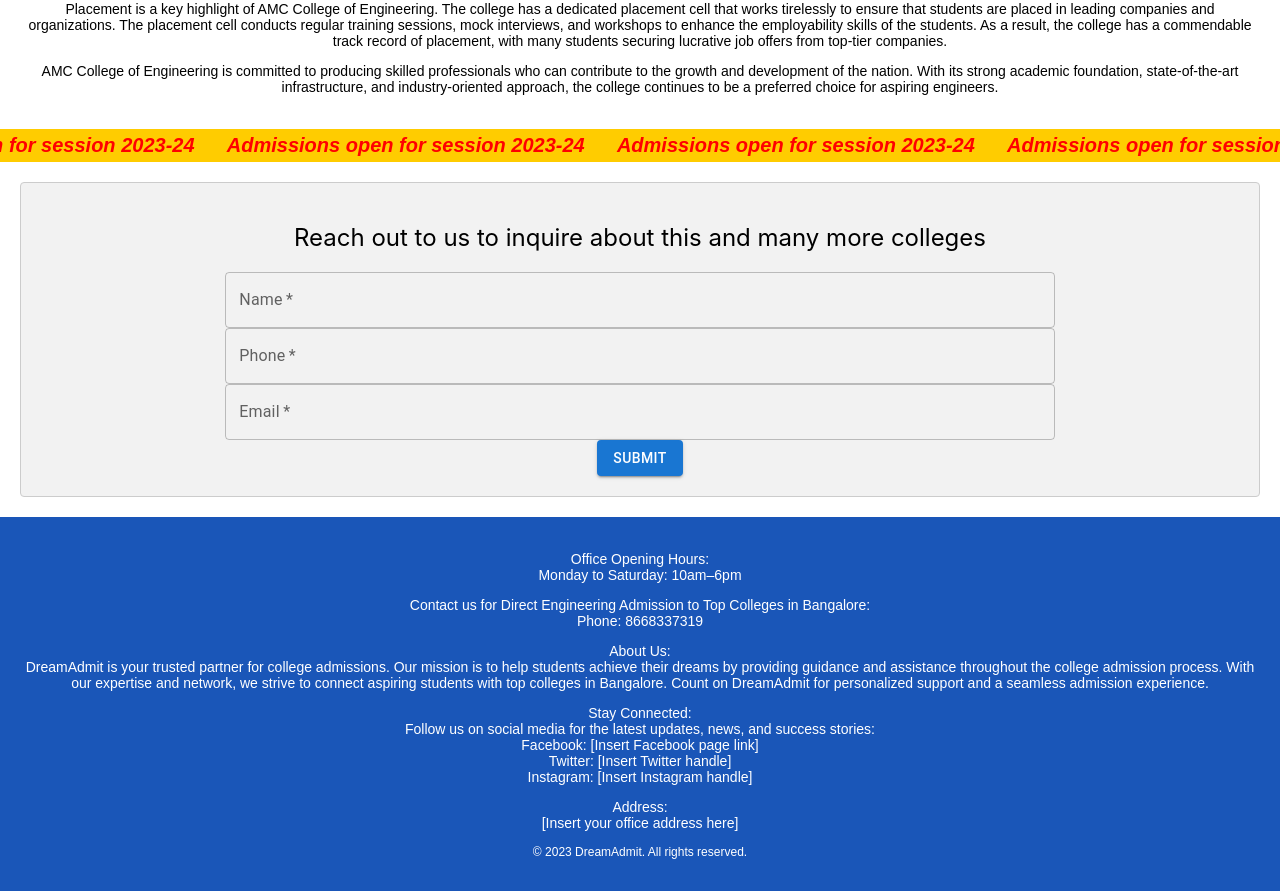
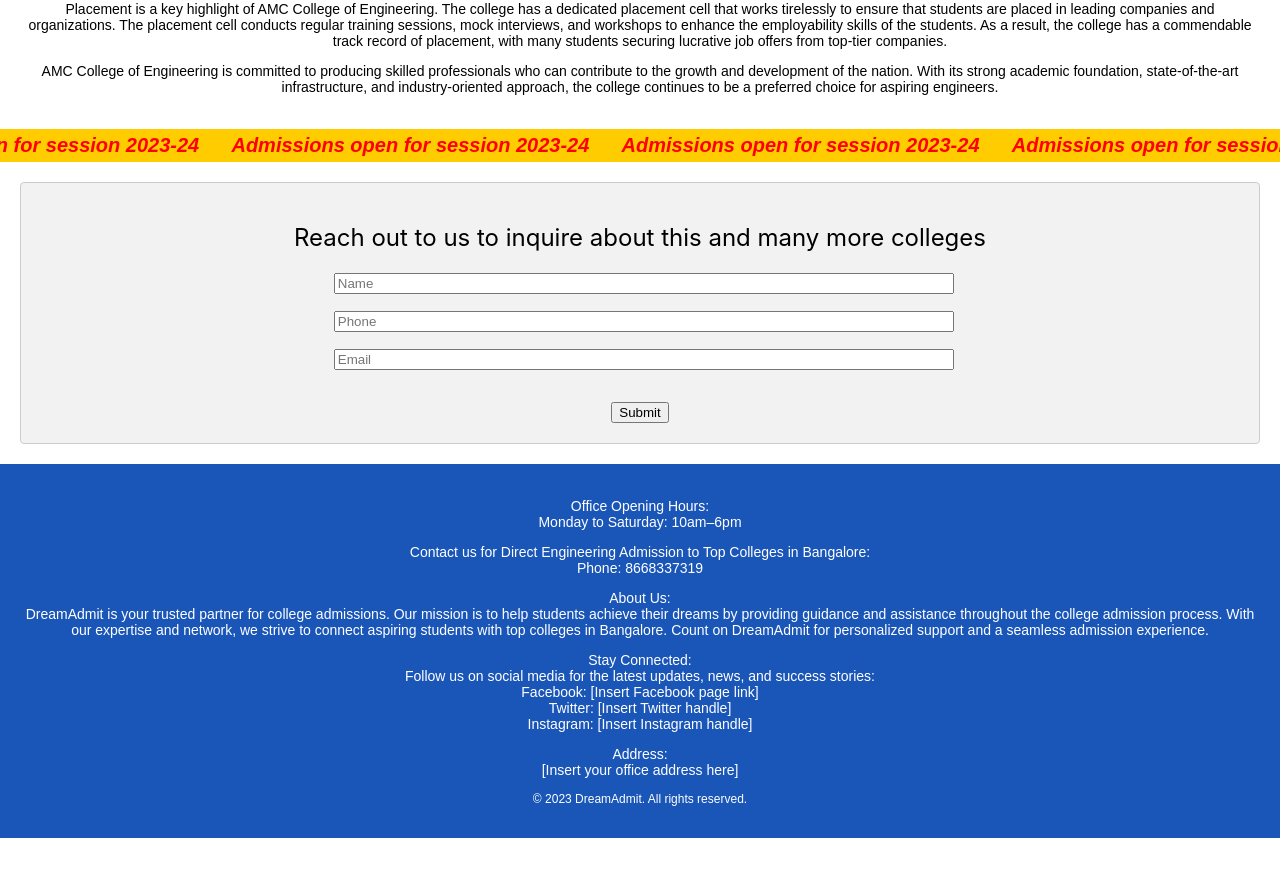
Before and after one commit to yudi43/LeadsGenLPTemplate, a React (Create React App) app: page / in a window 1280 px wide. Shown: the part 740-1631 px from the top of the page. After the commit the page ends 1578 px from the top, so only its background shows below. Built offline with nearby package versions, Linux system fonts and the light colour scheme.

Commit message:
Remove mui/styles for conflict resolutions

```diff
--- a/package.json
+++ b/package.json
@@ -6,7 +6,6 @@
     "@emotion/react": "^11.11.0",
     "@emotion/styled": "^11.11.0",
     "@mui/material": "^5.13.1",
-    "@mui/styles": "^5.13.2",
     "@testing-library/jest-dom": "^5.16.5",
     "@testing-library/react": "^13.4.0",
     "@testing-library/user-event": "^13.5.0",
--- a/src/components/about/AboutCollege.js
+++ b/src/components/about/AboutCollege.js
@@ -1,7 +1,6 @@
 import React from 'react';
-import { makeStyles } from '@mui/styles';
 
-const useStyles = makeStyles({
+const styles = {
   aboutCollege: {
     maxWidth: '100%',
     display: 'flex',
@@ -10,25 +9,23 @@ const useStyles = makeStyles({
     fontFamily: 'Arial, sans-serif',
     fontSize: '14px',
     fontWeight: '300',
-    color: '#000000', // Set text color to black
+    color: '#000000',
     textAlign: 'center',
     padding: '20px',
-    margin: '0 auto', // Added margin property
+    margin: '0 auto',
   },
   heading: {
     fontSize: '24px',
     fontWeight: 'bold',
     marginBottom: '20px',
   },
-});
+};
 
 const AboutCollege = () => {
-  const classes = useStyles();
-
   return (
-    <div className={classes.aboutCollege}>
+    <div style={styles.aboutCollege}>
       <div>
-      <h2 className={classes.heading}>About AMC College of Engineering, Bangalore</h2>
+        <h2 style={styles.heading}>About AMC College of Engineering, Bangalore</h2>
         <br />
         <p>
           AMC College of Engineering is a prestigious institution located in Bengaluru, Karnataka, India. Established in the year of its inception, it has consistently maintained a reputation for academic excellence and innovation. AMC College of Engineering offers a wide range of undergraduate and postgraduate programs in various fields of engineering and technology.
--- a/src/components/body/MainBody.js
+++ b/src/components/body/MainBody.js
@@ -1,16 +1,14 @@
 import React from 'react';
-import { makeStyles } from '@mui/styles';
 
-const useStyles = makeStyles({
+const styles = {
   mainBody: {
     width: '100%',
     // backgroundColor: '#80ffff',
   },
-});
+};
 
 const MainBody = ({ children }) => {
-    const classes = useStyles();
-  return <div className={classes.mainBody}>{children}</div>;
+  return <div style={styles.mainBody}>{children}</div>;
 };
 
 export default MainBody;
--- a/src/components/contactform/ContactForm.js
+++ b/src/components/contactform/ContactForm.js
@@ -1,9 +1,6 @@
 import React from 'react';
-import { makeStyles } from '@mui/styles';
-import TextField from '@mui/material/TextField';
-import Button from '@mui/material/Button';
 
-const useStyles = makeStyles({
+const styles = {
   contactForm: {
     display: 'flex',
     flexDirection: 'column',
@@ -26,53 +23,41 @@ const useStyles = makeStyles({
     marginBottom: '20px',
     fontWeight: 'normal',
   },
-});
+};
 
 const ContactForm = () => {
-  const classes = useStyles();
-
   const handleSubmit = (event) => {
     event.preventDefault();
     // Handle form submission logic here
   };
 
   return (
-    <div className={classes.contactForm}>
-      <h2 className={classes.heading}>
+    <div style={styles.contactForm}>
+      <h2 style={styles.heading}>
         Reach out to us to inquire about this and many more colleges
       </h2>
       <form onSubmit={handleSubmit}>
-        <TextField
-          className={classes.formField}
-          label="Name"
-          variant="outlined"
-          fullWidth
+        <input
+          style={styles.formField}
+          type="text"
+          placeholder="Name"
           required
         />
-        <TextField
-          className={classes.formField}
-          label="Phone"
-          variant="outlined"
+        <input
+          style={styles.formField}
           type="tel"
-          fullWidth
+          placeholder="Phone"
           required
         />
-        <TextField
-          className={classes.formField}
-          label="Email"
-          variant="outlined"
+        <input
+          style={styles.formField}
           type="email"
-          fullWidth
+          placeholder="Email"
           required
         />
-        <Button
-          className={classes.submitButton}
-          variant="contained"
-          color="primary"
-          type="submit"
-        >
+        <button style={styles.submitButton} type="submit">
           Submit
-        </Button>
+        </button>
       </form>
     </div>
   );
--- a/src/components/contactus/Contact.js
+++ b/src/components/contactus/Contact.js
@@ -1,7 +1,6 @@
 import React from 'react';
-import { makeStyles } from '@mui/styles';
 
-const useStyles = makeStyles({
+const styles = {
   contact: {
     width: '100%',
     backgroundColor: '#ffcc00',
@@ -15,56 +14,55 @@ const useStyles = makeStyles({
     overflow: 'hidden',
   },
   movingText: {
-    animation: '$moveLeft 20s linear infinite',
+    animation: 'moveLeft 20s linear infinite',
     whiteSpace: 'nowrap',
     fontWeight: 'bold',
     fontStyle: 'italic',
     fontSize: '20px',
     padding: '5px',
-    '@media (max-width: 768px)': {
-      fontSize: '18px',
   },
-    '@media (max-width: 480px)': {
-      fontSize: '16px',
-    },
-  },
-  '@keyframes moveLeft': {
-    '0%': {
-      transform: 'translateX(100%)',
-    },
-    '100%': {
-      transform: 'translateX(-100%)',
-    },
-  },
-});
+};
+
+// Define the keyframes animation outside the styles object
+const keyframes = `
+  @keyframes moveLeft {
+    0% {
+      transform: translateX(100%);
+    }
+    100% {
+      transform: translateX(-100%);
+    }
+  }
+`;
 
 const Contact = () => {
-  const classes = useStyles();
-
   return (
-    <div className={classes.contact}>
-      <div className={classes.movingText}>
+    <>
+      <style>{keyframes}</style> {/* Add the keyframes animation */}
+      <div style={styles.contact}>
+        <div style={styles.movingText}>
           Admissions open for session 2023-24&nbsp;&nbsp;&nbsp;&nbsp;
-      </div>{" "}
-      <div className={classes.movingText}>
+        </div>
+        <div style={styles.movingText}>
           Admissions open for session 2023-24&nbsp;&nbsp;&nbsp;&nbsp;
-      </div>{" "}
-      <div className={classes.movingText}>
+        </div>
+        <div style={styles.movingText}>
           Admissions open for session 2023-24&nbsp;&nbsp;&nbsp;&nbsp;
-      </div>{" "}
-      <div className={classes.movingText}>
+        </div>
+        <div style={styles.movingText}>
           Admissions open for session 2023-24&nbsp;&nbsp;&nbsp;&nbsp;
-      </div>{" "}
-      <div className={classes.movingText}>
+        </div>
+        <div style={styles.movingText}>
           Admissions open for session 2023-24&nbsp;&nbsp;&nbsp;&nbsp;
-      </div>{" "}
-      <div className={classes.movingText}>
+        </div>
+        <div style={styles.movingText}>
           Admissions open for session 2023-24&nbsp;&nbsp;&nbsp;&nbsp;
-      </div>{" "}
-      <div className={classes.movingText}>
+        </div>
+        <div style={styles.movingText}>
           Admissions open for session 2023-24&nbsp;&nbsp;&nbsp;&nbsp;
-      </div>{" "}
         </div>
+      </div>
+    </>
   );
 };
 
--- a/src/components/footer/Footer.js
+++ b/src/components/footer/Footer.js
@@ -1,10 +1,7 @@
 import React from 'react';
-import { makeStyles } from '@mui/styles';
 
-const useStyles = makeStyles({
-
+const styles = {
   footer: {
-
     backgroundColor: '#1a56b8',
     display: 'flex',
     justifyContent: 'center',
@@ -23,14 +20,13 @@ const useStyles = makeStyles({
     fontSize: '12px',
     color: '#ffffff',
   },
-});
+};
 
 const Footer = () => {
-  const classes = useStyles();
   const currentYear = new Date().getFullYear();
 
   return (
-    <div className={classes.footer}>
+    <div style={styles.footer}>
       <div>
         <p>
           Office Opening Hours:
@@ -63,7 +59,7 @@ const Footer = () => {
           <br />
           [Insert your office address here]
         </p>
-        <p className={classes.copyright}>
+        <p style={styles.copyright}>
           &copy; {currentYear} DreamAdmit. All rights reserved.
         </p>
       </div>
--- a/src/components/header/Header.js
+++ b/src/components/header/Header.js
@@ -1,9 +1,37 @@
-import React from 'react';
-import { makeStyles } from '@mui/styles';
+import React, { useState, useEffect } from 'react';
 import bannerImage from '../../assets/images/banner.jpg';
 
-const useStyles = makeStyles({
-  header: {
+const Header = () => {
+  const [scrolled, setScrolled] = useState(false);
+
+  const handleScroll = () => {
+    const scrollTop = window.pageYOffset || document.documentElement.scrollTop;
+    setScrolled(scrollTop > 0);
+  };
+
+  useEffect(() => {
+    window.addEventListener('scroll', handleScroll);
+    return () => {
+      window.removeEventListener('scroll', handleScroll);
+    };
+  }, []);
+
+  const floatedTextStyle = {
+    position: 'absolute',
+    top: '50%',
+    left: '50%',
+    transform: 'translate(-50%, -50%)',
+    color: '#fff',
+    fontSize: 30,
+    fontWeight: 'bold',
+    textShadow: '2px 2px 4px rgba(0, 0, 0, 0.5)',
+    animation: scrolled ? 'floatAnimation 2s infinite' : '',
+  };
+
+  return (
+    <div
+      id="header"
+      style={{
         width: '100%',
         display: 'flex',
         flexDirection: 'column',
@@ -13,8 +41,11 @@ const useStyles = makeStyles({
         top: 0,
         zIndex: 999,
         transition: 'background-color 0.3s ease-in-out',
-  },
-  topRow: {
+        backgroundColor: scrolled ? '#fff' : '',
+      }}
+    >
+      <div
+        style={{
           width: '100%',
           backgroundColor: '#1a56b8',
           color: '#fff',
@@ -22,59 +53,31 @@ const useStyles = makeStyles({
           fontWeight: 'bold',
           textAlign: 'center',
           padding: '10px',
-  },
-  bottomRow: {
+        }}
+      >
+        Contact us at +919312345667
+      </div>
+      <div
+        style={{
           width: '100%',
-    height: 300, // Initial height of the image
-    position: 'relative', // Position the text relative to the image
-    overflow: 'hidden', // Hide overflow when the second row shrinks
+          height: scrolled ? 100 : 300,
+          position: 'relative',
+          overflow: 'hidden',
           transition: 'height 0.3s ease-in-out',
-  },
-  floatedText: {
-    position: 'absolute',
-    top: '50%', // Position the text vertically in the middle
-    left: '50%', // Position the text horizontally in the middle
-    transform: 'translate(-50%, -50%)', // Center the text precisely
-    color: '#fff',
-    fontSize: 30, // Set the font size to 30
-    fontWeight: 'bold',
-    textShadow: '2px 2px 4px rgba(0, 0, 0, 0.5)', // Add text shadow for better visibility
-  },
-  scrolled: {
-    backgroundColor: '#fff',
-  },
-  faded: {
-    height: 100, // Height of the second row when scrolled
-  },
-  image: {
+        }}
+      >
+        <img
+          src={bannerImage}
+          alt="Banner"
+          style={{
             width: '100%',
-    height: '100%', // Make the image fill the available space
+            height: '100%',
             objectFit: 'cover',
-  },
-});
-
-const Header = () => {
-  const classes = useStyles();
-  const [scrolled, setScrolled] = React.useState(false);
-
-  const handleScroll = () => {
-    const scrollTop = window.pageYOffset || document.documentElement.scrollTop;
-    setScrolled(scrollTop > 0);
-  };
-
-  React.useEffect(() => {
-    window.addEventListener('scroll', handleScroll);
-    return () => {
-      window.removeEventListener('scroll', handleScroll);
-    };
-  }, []);
-
-  return (
-    <div id="header" className={`${classes.header} ${scrolled ? classes.scrolled : ''}`}>
-      <div className={classes.topRow}>Contact us at +919312345667</div>
-      <div className={`${classes.bottomRow} ${scrolled ? classes.faded : ''}`}>
-        <img src={bannerImage} alt="Banner" className={classes.image} />
-        <div className={classes.floatedText}>About Admissions at AMC College of Engineering, Bangalore</div>
+          }}
+        />
+        <div style={floatedTextStyle}>
+          About Admissions at AMC College of Engineering, Bangalore
+        </div>
       </div>
     </div>
   );
```
Also changed, not shown: 1 other file (tests, documents, lock files or other folders). Lines whose indentation alone changed are shown as unchanged.
